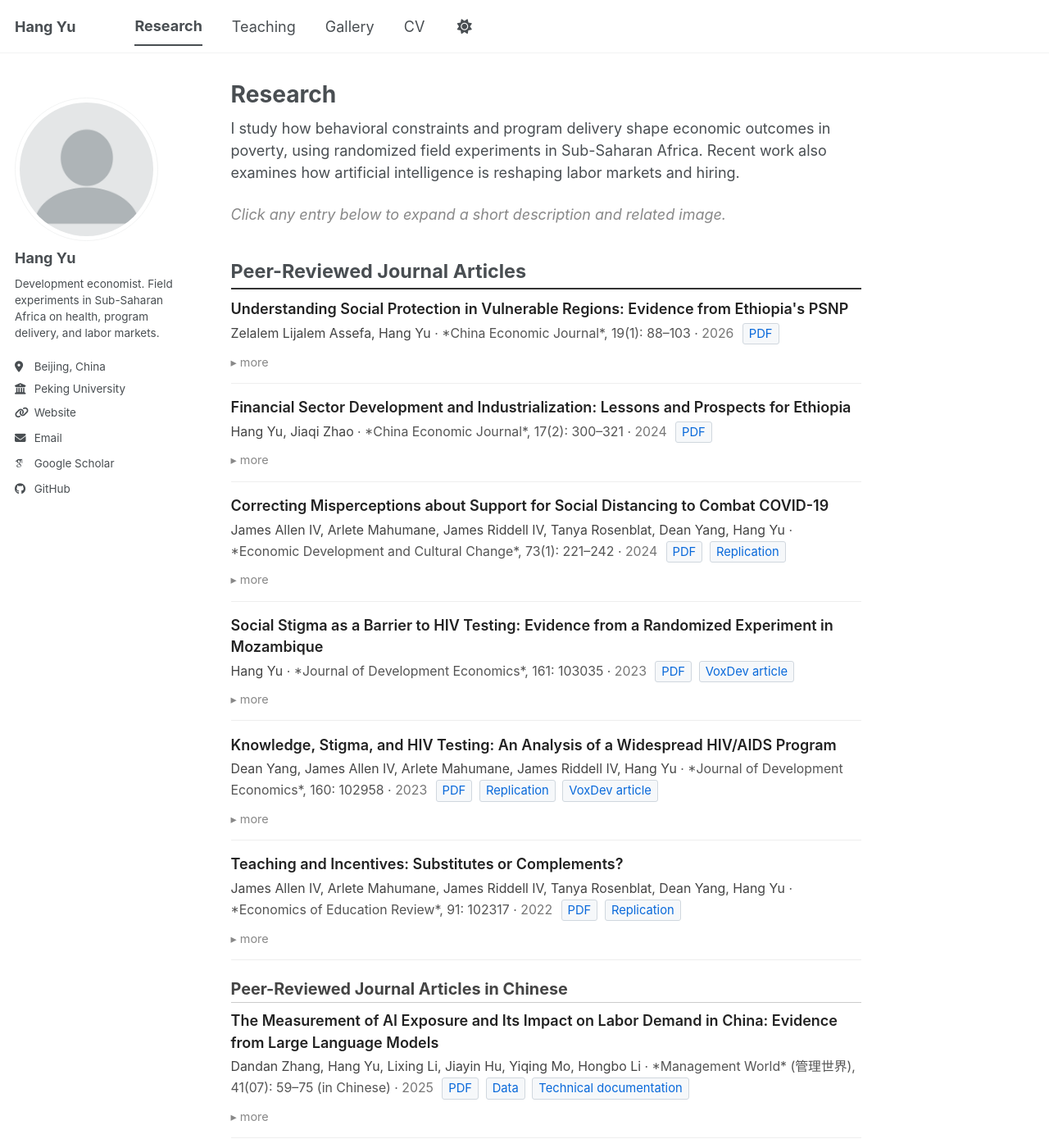
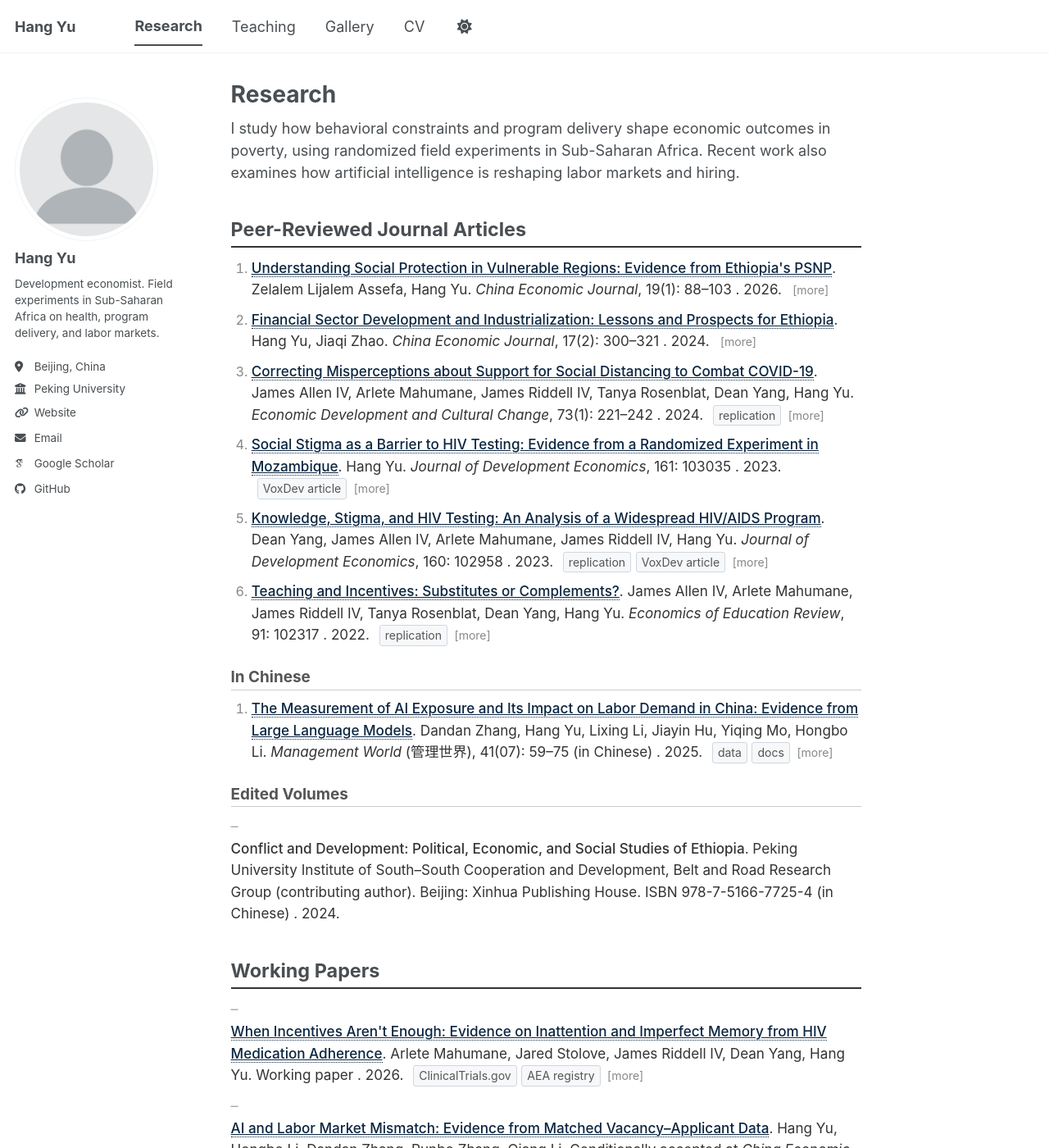
Before and after one commit to econhangyu/econhangyu.github.io, a Jekyll site: the page built from _pages/research.md, in a window 1280 px wide and 1400 px high. Shown: the whole window at 82% size. Built offline with Jekyll 4.4.1, drawn with Linux system fonts in a browser that asks for light colours; some web fonts are replaced; a script bundle is joined from its source files by our own code; library files that are not in the unit come from our copies; some of the changed text lies outside the part shown.

Commit message:
Third iteration: legacy bio, compact paper listing, tightened teaching
Homepage:
- Use the legacy site's 5-sentence bio verbatim (user spent effort on it).
- Drop ISSCAD from the first sentence per explicit request to downplay.
- Fix Google Scholar URL (gv2LKkoAAAAJ), VoxDev author page (voxdev.org/hang-yu),
  and add the specific YouTube channel URL from the legacy site.
- Keep CGHE Michigan membership link.

Research page:
- Peer-reviewed articles render as a numbered <ol>.
- Paper titles are rendered as plain-weight hyperlinks pointing directly
  to the PDF (no separate [PDF] button).
- Extra resources (replication, registry, media, data, docs) appear only
  on hover via CSS opacity transition; always visible on touch devices.
- "more" expand toggle renders inline at the end of the meta line,
  not on its own row. The expanded description/image drops below.
- Venue strings now pass through markdownify so *italics* render as <em>.
- Works in Progress is now "Selected Works in Progress" and shows only
  the two studies with AEA registry entries (hiring returns to info,
  and training & labor market outcomes). The other four WIP files
  have been removed.
- "Writing for General Audiences" section removed entirely along with
  the two VoxDev entries that previously fed it.

Teaching page:
- Course names are no longer bolded; level headers are plain text.
- Doctoral advising is a single list with status (in progress / Ph.D. year)
  incorporated into each student's line, ordered reverse chronologically.
- MPA advising is now a single paragraph; the first two enrollees are
  marked in progress, the remainder marked with completion year
  (enrollment + 1).

CV:
- Drop the pandoc-generated cv.pdf (ugly default LaTeX styling).
- Copy the original CV_eng 202604.docx directly into files/cv.docx.
- Navigation CV link now points at cv.docx. Browsers will download the
  file; users who prefer an inline-viewable PDF can export one from
  Word and replace files/cv.docx with files/cv.pdf later.

```diff
--- a/_data/navigation.yml
+++ b/_data/navigation.yml
@@ -13,4 +13,4 @@
     url: /gallery/
 
   - title: "CV"
-    url: /files/cv.pdf
+    url: /files/cv.docx
--- a/_includes/publication-entry.html
+++ b/_includes/publication-entry.html
@@ -1,37 +1,19 @@
 {% comment %}
-Compact publication entry. Expects entry in the variable `post`.
-Default view: title on line 1, meta (authors, venue, year, links) inline on line 2.
-If `description` or `image` is set, wraps in a <details> block for per-entry expand.
+Single publication entry. Expects the entry in the variable `post`.
+Title is a hyperlink to the PDF (or `link` field if no PDF). Additional
+resources appear on hover next to the meta line. The "more" toggle
+uses a native HTML <details> element and renders inline.
 {% endcomment %}
 
-<div class="pub-entry">
-  <div class="pub-head">
-    <span class="pub-title">{{ post.title }}</span>
-    <span class="pub-meta">
-      <span class="pub-authors">{{ post.authors }}</span>{% if post.venue %} · <span class="pub-venue">{{ post.venue }}</span>{% endif %}{% if post.year %} · <span class="pub-year">{{ post.year }}</span>{% endif %}{% if post.status %} · <span class="pub-status"><em>{{ post.status }}</em></span>{% endif %}
-    </span>
-    {% if post.pdf or post.journal_link or post.replication or post.media or post.registry or post.registry2 or post.data_link or post.tech_doc or post.link %}
-    <span class="pub-links">
-      {% if post.pdf %}<a href="{{ post.pdf }}">PDF</a>{% endif %}
-      {% if post.link %}<a href="{{ post.link }}">Link</a>{% endif %}
-      {% if post.journal_link %}<a href="{{ post.journal_link }}">Journal</a>{% endif %}
-      {% if post.replication %}<a href="{{ post.replication }}">Replication</a>{% endif %}
-      {% if post.media %}<a href="{{ post.media }}">{{ post.media_label | default: "Media" }}</a>{% endif %}
-      {% if post.registry %}<a href="{{ post.registry }}">{{ post.registry_label | default: "Registry" }}</a>{% endif %}
-      {% if post.registry2 %}<a href="{{ post.registry2 }}">{{ post.registry2_label | default: "AEA registry" }}</a>{% endif %}
-      {% if post.data_link %}<a href="{{ post.data_link }}">Data</a>{% endif %}
-      {% if post.tech_doc %}<a href="{{ post.tech_doc }}">Technical documentation</a>{% endif %}
-    </span>
-    {% endif %}
+{% assign has_extras = false %}
+{% if post.replication or post.media or post.registry or post.registry2 or post.data_link or post.tech_doc or post.journal_link %}{% assign has_extras = true %}{% endif %}
+
+<li class="pub-entry">
+  <div class="pub-line">
+    {% if post.pdf %}<a href="{{ post.pdf }}" class="pub-title-link">{{ post.title }}</a>{% elsif post.link %}<a href="{{ post.link }}" class="pub-title-link">{{ post.title }}</a>{% else %}<span class="pub-title-plain">{{ post.title }}</span>{% endif %}.
+    {{ post.authors }}.
+    {% if post.venue %}{{ post.venue | markdownify | remove: '<p>' | remove: '</p>' }}.{% endif %}
+    {% if post.year %}{{ post.year }}.{% endif %}
+    {% if post.status %}<span class="pub-status"><em>{{ post.status }}</em>.</span>{% endif %}{% if has_extras %}<span class="pub-hover-links">{% if post.journal_link %}<a href="{{ post.journal_link }}">journal</a>{% endif %}{% if post.replication %}<a href="{{ post.replication }}">replication</a>{% endif %}{% if post.media %}<a href="{{ post.media }}">{{ post.media_label | default: "media" }}</a>{% endif %}{% if post.registry %}<a href="{{ post.registry }}">{{ post.registry_label | default: "registry" }}</a>{% endif %}{% if post.registry2 %}<a href="{{ post.registry2 }}">{{ post.registry2_label | default: "AEA registry" }}</a>{% endif %}{% if post.data_link %}<a href="{{ post.data_link }}">data</a>{% endif %}{% if post.tech_doc %}<a href="{{ post.tech_doc }}">docs</a>{% endif %}</span>{% endif %}{% if post.description or post.image %}<details class="pub-details"><summary><span class="pub-more">[more]</span><span class="pub-less">[less]</span></summary><div class="pub-expanded">{% if post.image %}<img src="{{ post.image }}" alt="" class="pub-image" />{% endif %}{% if post.description %}<p class="pub-description">{{ post.description }}</p>{% endif %}</div></details>{% endif %}
   </div>
-
-  {% if post.description or post.image %}
-  <details class="pub-details">
-    <summary><span class="pub-more">more</span><span class="pub-less">less</span></summary>
-    <div class="pub-expanded">
-      {% if post.image %}<img src="{{ post.image }}" alt="{{ post.image_alt | default: post.title }}" class="pub-image" />{% endif %}
-      {% if post.description %}<p class="pub-description">{{ post.description }}</p>{% endif %}
-    </div>
-  </details>
-  {% endif %}
-</div>
+</li>
--- a/_pages/research.md
+++ b/_pages/research.md
@@ -6,46 +6,37 @@
 
 I study how behavioral constraints and program delivery shape economic outcomes in poverty, using randomized field experiments in Sub-Saharan Africa. Recent work also examines how artificial intelligence is reshaping labor markets and hiring.
 
-<p class="research-note">Click any entry below to expand a short description and related image.</p>
-
 ## Peer-Reviewed Journal Articles
 
+<ol class="pub-list">
 {% assign pubs = site.publications | where: "category", "published" | sort: "year" | reverse %}
-{% for post in pubs %}
-  {% include publication-entry.html post=post %}
-{% endfor %}
+{% for post in pubs %}{% include publication-entry.html post=post %}{% endfor %}
+</ol>
 
-### Peer-Reviewed Journal Articles in Chinese
+### In Chinese
 
+<ol class="pub-list pub-list-secondary">
 {% assign pubs_cn = site.publications | where: "category", "published_cn" | sort: "year" | reverse %}
-{% for post in pubs_cn %}
-  {% include publication-entry.html post=post %}
-{% endfor %}
+{% for post in pubs_cn %}{% include publication-entry.html post=post %}{% endfor %}
+</ol>
 
 ### Edited Volumes
 
+<ul class="pub-list pub-list-unnumbered">
 {% assign volumes = site.publications | where: "category", "edited" | sort: "year" | reverse %}
-{% for post in volumes %}
-  {% include publication-entry.html post=post %}
-{% endfor %}
+{% for post in volumes %}{% include publication-entry.html post=post %}{% endfor %}
+</ul>
 
 ## Working Papers
 
+<ul class="pub-list pub-list-unnumbered">
 {% assign wps = site.publications | where: "category", "working" | sort: "year" | reverse %}
-{% for post in wps %}
-  {% include publication-entry.html post=post %}
-{% endfor %}
+{% for post in wps %}{% include publication-entry.html post=post %}{% endfor %}
+</ul>
 
-## Works in Progress
+## Selected Works in Progress
 
+<ul class="pub-list pub-list-unnumbered">
 {% assign wips = site.publications | where: "category", "wip" | sort: "sort_order" %}
-{% for post in wips %}
-  {% include publication-entry.html post=post %}
-{% endfor %}
-
-## Writing for General Audiences
-
-{% assign popular = site.publications | where: "category", "popular" | sort: "year" | reverse %}
-{% for post in popular %}
-  {% include publication-entry.html post=post %}
-{% endfor %}
+{% for post in wips %}{% include publication-entry.html post=post %}{% endfor %}
+</ul>
--- a/assets/css/custom.css
+++ b/assets/css/custom.css
@@ -1,108 +1,116 @@
-/* Custom site styles. Loaded after the theme's main.css via _includes/head.html. */
+/* Custom site styles. Loaded after main.css via _includes/head.html. */
 
-/* --- Research page --- */
+/* --- Publication list containers --- */
 
-.research-note {
-  font-size: 0.85em;
-  color: #888;
-  font-style: italic;
-  margin-bottom: 1.5em;
+ol.pub-list,
+ul.pub-list {
+  padding-left: 1.4em;
+  margin: 0.5em 0 1.5em 0;
 }
 
-/* --- Publication entries (compact) --- */
+ul.pub-list.pub-list-unnumbered {
+  list-style: none;
+  padding-left: 0;
+}
+
+ul.pub-list.pub-list-unnumbered .pub-entry::before {
+  content: "– ";
+  color: #aaa;
+  margin-right: 0.2em;
+}
+
+ol.pub-list li::marker {
+  color: #888;
+  font-size: 0.9em;
+}
 
 .pub-entry {
-  margin: 0 0 0.9em 0;
-  padding: 0 0 0.7em 0;
-  border-bottom: 1px solid #eee;
+  margin: 0 0 0.55em 0;
+  line-height: 1.55;
 }
 
-.pub-entry:last-of-type {
-  border-bottom: none;
+.pub-line {
+  font-size: 0.95em;
+  color: #333;
 }
 
-.pub-head {
-  line-height: 1.45;
+/* Title rendered as plain (non-bold) hyperlink. */
+.pub-title-link {
+  color: #0a2540;
+  text-decoration: none;
+  font-weight: 500;
+  border-bottom: 1px dotted #0a2540;
 }
 
-.pub-title {
-  font-weight: 600;
-  font-size: 1em;
-  color: #222;
-  display: block;
-  margin-bottom: 0.15em;
+.pub-title-link:hover {
+  color: #0969da;
+  border-bottom-color: #0969da;
 }
 
-.pub-meta {
-  font-size: 0.88em;
-  color: #555;
+.pub-title-plain {
+  color: #333;
+  font-weight: 500;
 }
 
-.pub-meta .pub-authors {
-  color: #444;
+/* Hover-revealed extras (replication, registry, media, etc.) */
+.pub-hover-links {
+  display: inline-flex;
+  gap: 0.4em;
+  margin-left: 0.5em;
+  opacity: 0;
+  transition: opacity 0.15s ease-in-out;
+  font-size: 0.82em;
+  vertical-align: baseline;
 }
 
-.pub-meta .pub-venue {
-  color: #555;
+.pub-entry:hover .pub-hover-links,
+.pub-entry:focus-within .pub-hover-links {
+  opacity: 1;
 }
 
-.pub-meta .pub-year {
-  color: #777;
+.pub-hover-links a {
+  color: #555;
+  text-decoration: none;
+  padding: 1px 6px;
+  border: 1px solid #d0d7de;
+  border-radius: 3px;
+  background: #f6f8fa;
 }
 
-.pub-meta .pub-status em {
-  color: #666;
-  font-style: italic;
+.pub-hover-links a:hover {
+  color: #0969da;
+  border-color: #0969da;
+  background: #eef2f7;
 }
 
-.pub-links {
-  font-size: 0.82em;
-  margin-left: 0.4em;
+/* Touch devices: always show the extras since there's no hover. */
+@media (hover: none) {
+  .pub-hover-links { opacity: 1; }
 }
 
-.pub-links a {
-  display: inline-block;
-  margin-right: 0.3em;
-  padding: 1px 7px;
-  border: 1px solid #d0d7de;
-  border-radius: 3px;
-  text-decoration: none;
-  color: #0969da;
-  background: #f6f8fa;
-  line-height: 1.5;
-}
-
-.pub-links a:hover {
-  background: #eef2f7;
-  border-color: #0969da;
-}
-
-/* --- Expand/collapse details element --- */
+/* --- Inline more/less toggle --- */
 
 details.pub-details {
-  margin-top: 0.35em;
+  display: inline;
+  margin-left: 0.5em;
 }
 
 details.pub-details summary {
+  display: inline;
   list-style: none;
   cursor: pointer;
-  font-size: 0.8em;
+  font-size: 0.82em;
   color: #888;
-  padding: 0.15em 0;
-  display: inline-block;
   user-select: none;
 }
 
-details.pub-details summary::-webkit-details-marker {
+details.pub-details summary::-webkit-details-marker,
+details.pub-details summary::marker {
   display: none;
 }
 
 details.pub-details summary:hover {
   color: #0969da;
-}
-
-details.pub-details summary .pub-more::before {
-  content: "▸ ";
 }
 
 details.pub-details summary .pub-less {
@@ -117,12 +125,9 @@
   display: inline;
 }
 
-details.pub-details[open] summary .pub-less::before {
-  content: "▾ ";
-}
-
 .pub-expanded {
-  margin-top: 0.45em;
+  display: block;
+  margin-top: 0.5em;
   padding: 0.7em 0.9em;
   background: #f9f9f9;
   border-left: 3px solid #d0d7de;
@@ -143,7 +148,7 @@
   margin: 0;
 }
 
-/* --- Research page section headers --- */
+/* --- Page headers --- */
 
 .page__content h2 {
   margin-top: 1.8em;
@@ -156,8 +161,15 @@
   margin-top: 1.2em;
   padding-bottom: 0.15em;
   border-bottom: 1px solid #ccc;
-  font-size: 1.1em;
-  color: #444;
+  font-size: 1.05em;
+  color: #555;
+}
+
+/* --- Teaching page tightening --- */
+
+.page__content ul {
+  margin-top: 0.3em;
+  margin-bottom: 0.8em;
 }
 
 /* --- Gallery --- */
@@ -183,15 +195,11 @@
 }
 
 @media (max-width: 768px) {
-  .gallery-grid {
-    grid-template-columns: repeat(2, 1fr);
-  }
+  .gallery-grid { grid-template-columns: repeat(2, 1fr); }
 }
 
 @media (max-width: 480px) {
-  .gallery-grid {
-    grid-template-columns: 1fr;
-  }
+  .gallery-grid { grid-template-columns: 1fr; }
 }
 
 .gallery-item {
```
Also changed, not shown: _pages/about.md (+10 -2 lines), _pages/teaching.md (+21 -40 lines), _publications/popular-2023-voxdev-community-health.md (deleted, +0 -8 lines), _publications/popular-2023-voxdev-hiv-stigma.md (deleted, +0 -8 lines), _publications/wip-3-health-after-disaster.md (deleted, +0 -9 lines), _publications/wip-4-n6-road.md (deleted, +0 -9 lines), _publications/wip-5-multimodal-hiring.md (deleted, +0 -9 lines), _publications/wip-6-china-africa-cooperation.md (deleted, +0 -9 lines), 2 other files.
